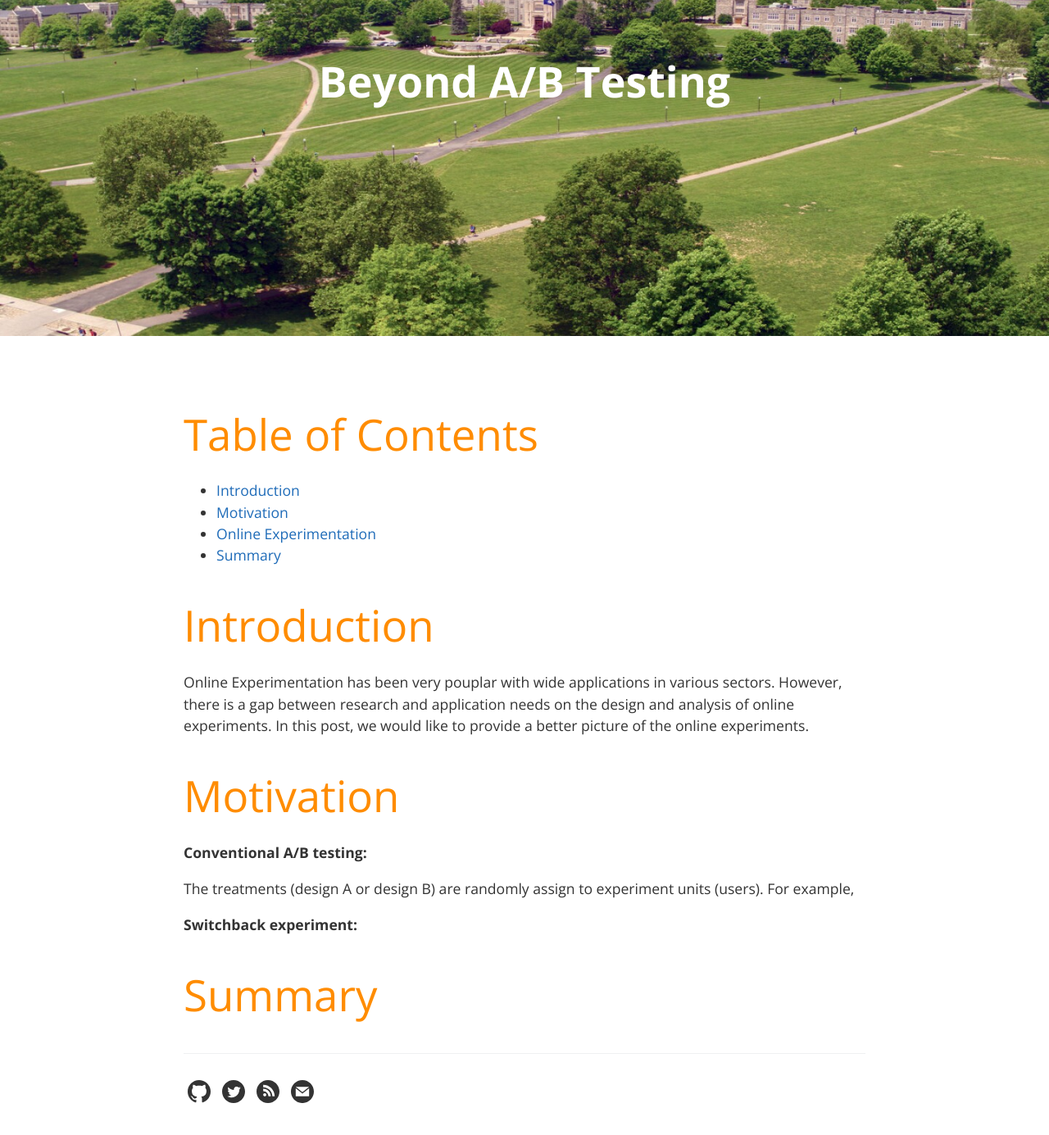
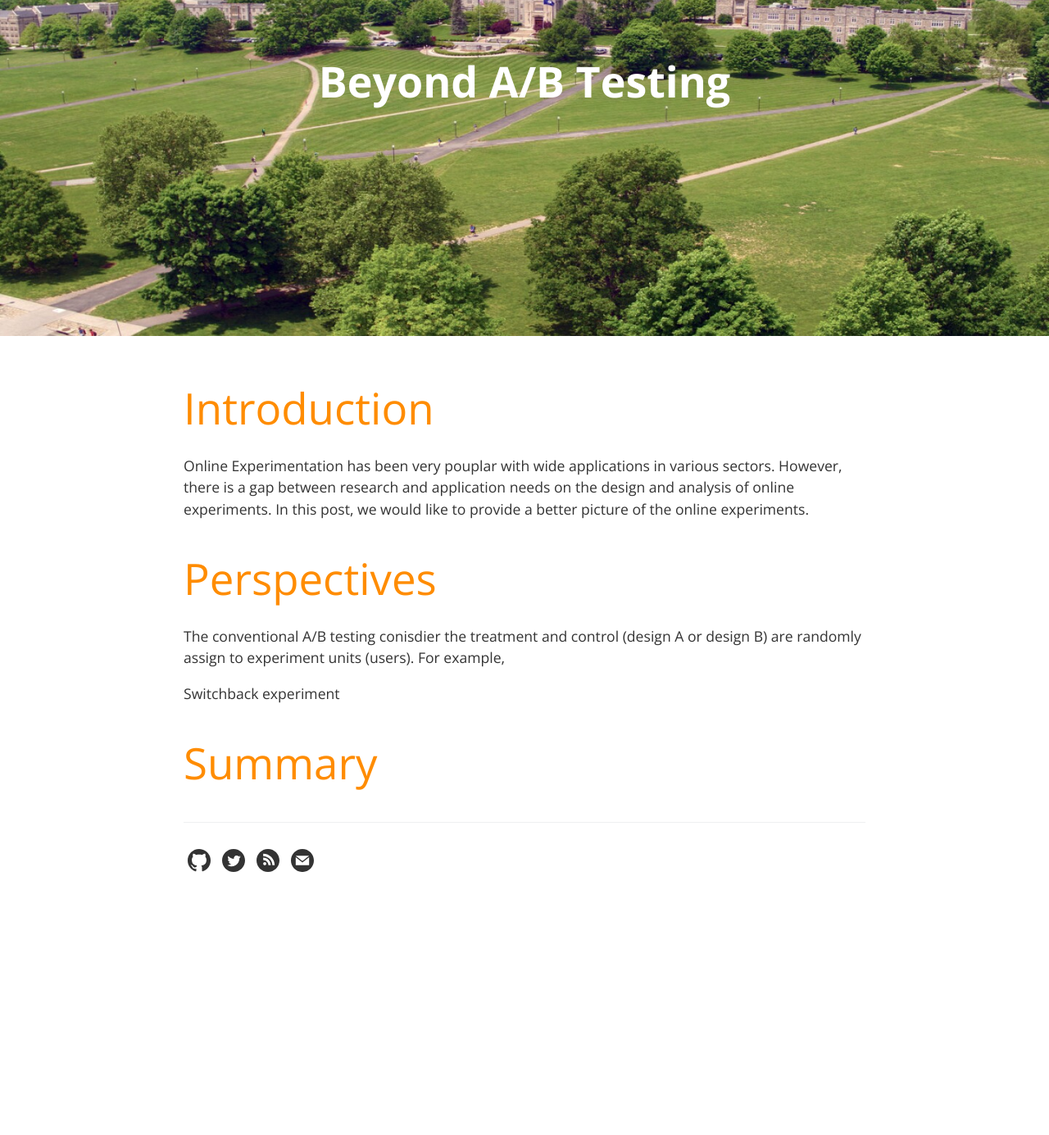
Before and after one commit to xwdeng80/blog, a Jekyll site: the page built from _posts/2021-06-10-beyond-ab-testing.md, in a window 1280 px wide and 1400 px high, scrolled down 236 px. Shown: the top 1385 px of the window at 82% size. Built offline with Jekyll 4.4.1, drawn with Linux system fonts in a browser that asks for light colours; after the commit the page ends 1354 px from its top, so only the background shows below that.

Commit message:
Update 2021-06-10-beyond-ab-testing.md

```diff
--- a/_posts/2021-06-10-beyond-ab-testing.md
+++ b/_posts/2021-06-10-beyond-ab-testing.md
@@ -2,33 +2,26 @@
 layout: post
 title:  "Beyond A/B Testing"
 date:   2021-06-10 16:45:00 +0200
-permalink: onlinedesign
+permalink: online-AB-testing
 tags: [Online Experimentation]
 categories: [online-experiments]
 excerpt: "Online Experiments Beyond A/B Testing."
 
 ---
-{% include katex.html %}
 
-# Table of Contents
-- [Introduction](#introduction)
-- [Motivation](#motivation)
-- [Online Experimentation](#online experiments)
-- [Summary](#summary)
 
 
 # Introduction
 
 Online Experimentation has been very pouplar with wide applications in various sectors. However, there is a gap between research and application needs on the design and analysis of online experiments. In this post, we would like to provide a better picture of the online experiments.
 
-# Motivation
+# Perspectives
 
-**Conventional A/B testing:**
-
-The treatments (design A or design B) are randomly assign to experiment units (users).
+The conventional A/B testing conisdier the treatment and control (design A or design B) are randomly assign to experiment units (users).
 For example,
 
-**Switchback experiment:**
+Switchback experiment
+
 
 
 # Summary
```
